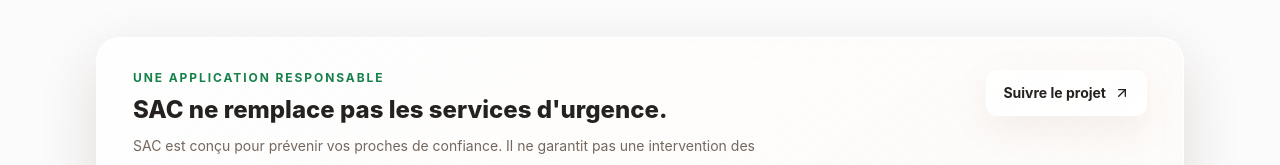
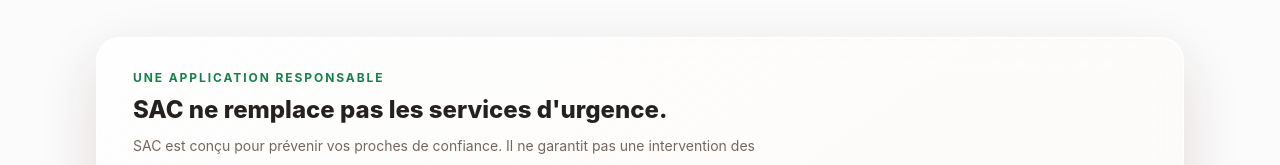
Before and after one commit to benwahab/SAC, a React (Vite) app: page / in a window 1280 px wide. Shown: the part 1303-1468 px from the top of the page. Built offline with nearby package versions, Linux system fonts and the light colour scheme.

Commit message:
Remove public GitHub repository link from homepage

```diff
--- a/src/App.tsx
+++ b/src/App.tsx
@@ -569,9 +569,6 @@ export default function App() {
               <h2 className="mt-2 text-2xl font-extrabold">{t.emergencyTitle}</h2>
               <p className="mt-2 text-sm leading-6 text-sac-muted">{t.emergencyDescription}</p>
             </div>
-            <a href="https://github.com/benwahab/SAC" target="_blank" rel="noreferrer" className="inline-flex shrink-0 items-center gap-2 self-start rounded-xl border border-white/90 bg-white/80 px-4 py-3 text-sm font-bold text-sac-ink shadow-glass transition hover:bg-white">
-              {t.followProject}<ArrowUpRight size={16} />
-            </a>
           </div>
         </section>
       </main>
```
